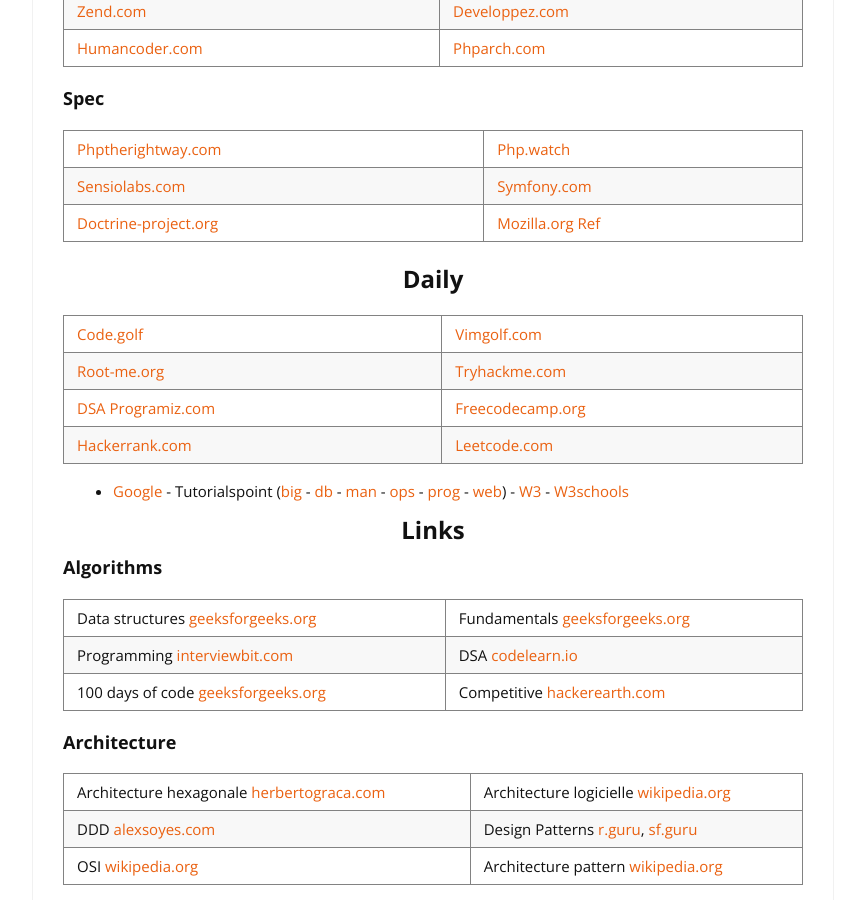
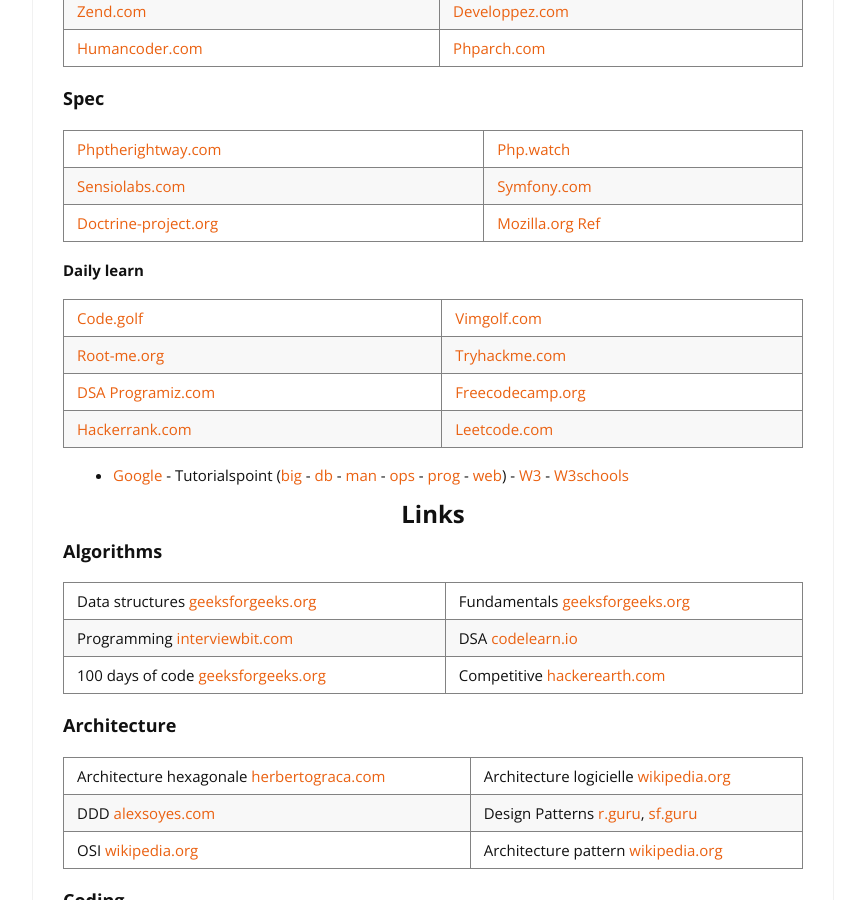
Before and after one commit to cylmat/cylmat.github.io, a Jekyll site: the page built from _pages/USEFUL.md, in a window 1280 px wide and 900 px high, scrolled down 534 px. Shown: the whole window, without its empty margins (207-1072 px from the left). Built offline with Jekyll 4.4.1, drawn with Linux system fonts in a browser that asks for light colours; nearby versions of some CDN libraries.

Commit message:
Update USEFUL.md

```diff
--- a/_pages/USEFUL.md
+++ b/_pages/USEFUL.md
@@ -24,8 +24,7 @@
 |[Sensiolabs.com](https://blog.sensiolabs.com)|[Symfony.com](https://symfony.com/blog)|
 |[Doctrine-project.org](https://www.doctrine-project.org)|[Mozilla.org Ref](https://developer.mozilla.org/fr/docs/Web)|
 
-
-## <center>Daily</center>
+#### **Daily learn**
 
 |[Code.golf](https://code.golf)|[Vimgolf.com](https://www.vimgolf.com)|
 |[Root-me.org](https://www.root-me.org)|[Tryhackme.com](https://tryhackme.com)|
```
